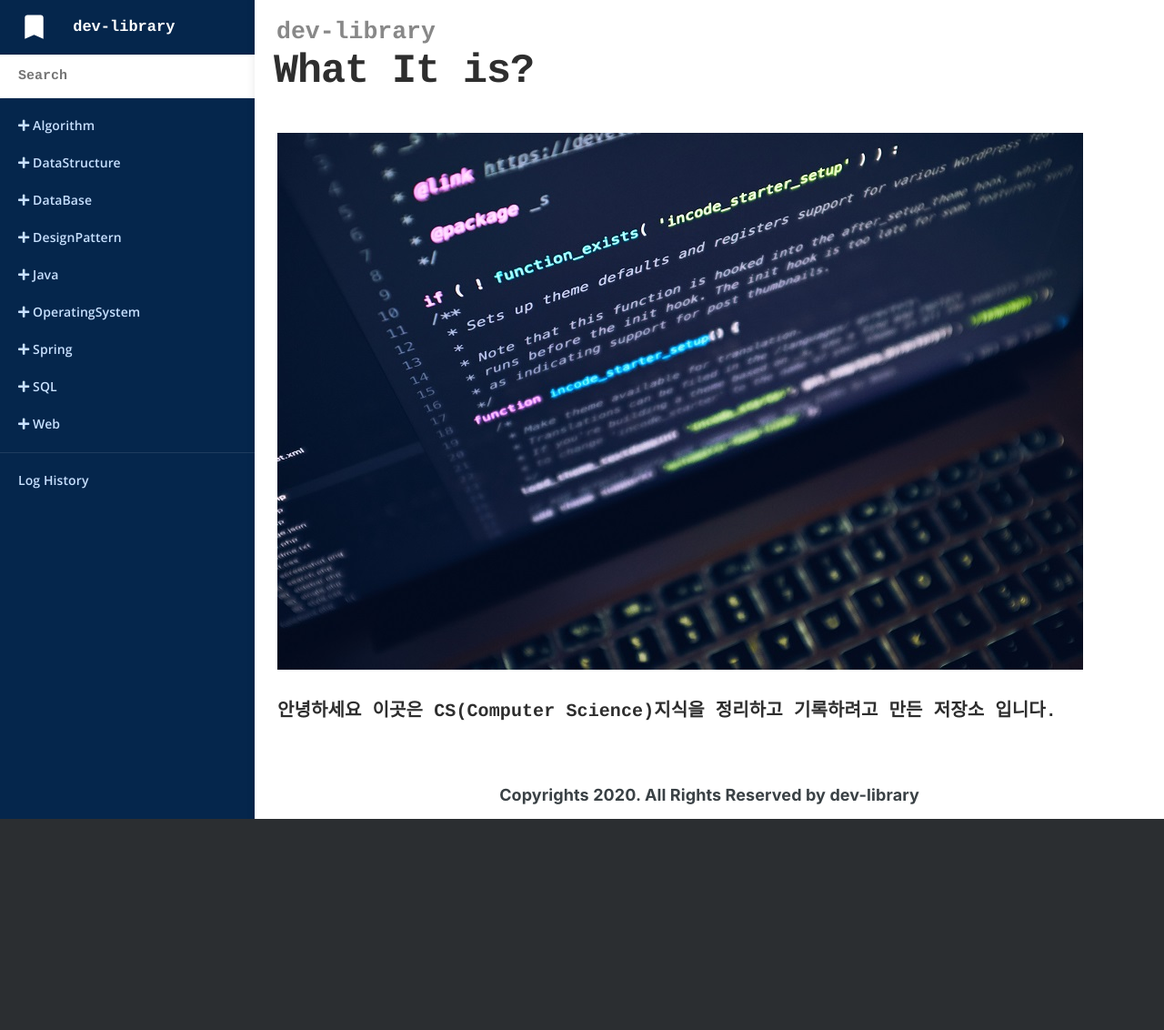
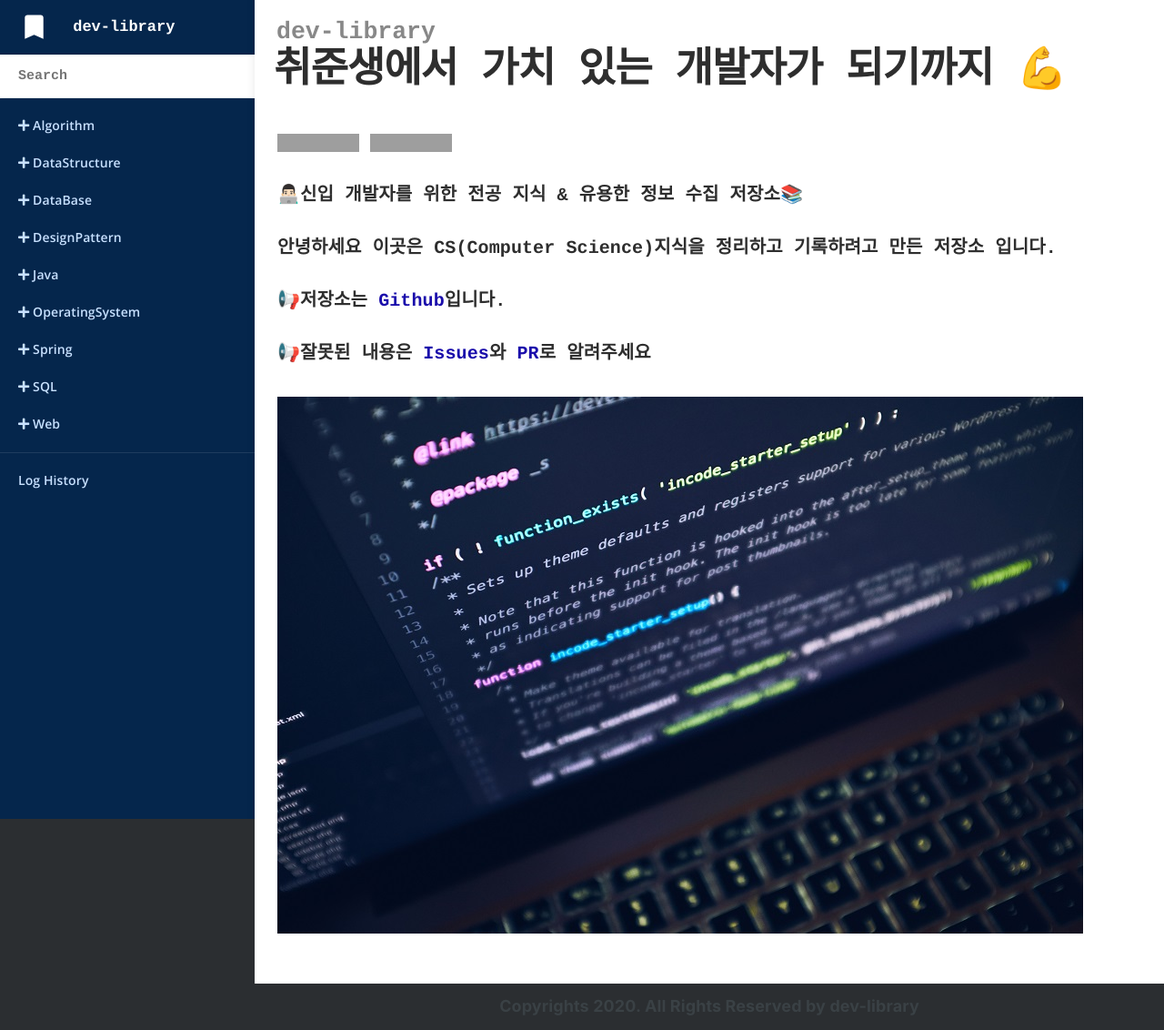
Before and after one commit to doorisopen/record, a Jekyll site: the page built from index.md, in a window 1280 px wide. Shown: the whole page at 91% size. Built offline with Jekyll 4.4.1, drawn with Linux system fonts in a browser that asks for light colours; nearby versions of some CDN libraries; some web fonts are replaced; before the commit the page ends 900 px from its top, so only the background shows below that; grey boxes are pictures that could not be loaded.

Commit message:
[Update] 2020-06-04 index

```diff
--- a/index.md
+++ b/index.md
@@ -1,7 +1,20 @@
 ---
-title: What It is?
+title: 취준생에서 가치 있는 개발자가 되기까지 💪
 ---
 
-![work]({{ site.baseurl }}/images/work.jpg)
+<!-- HitCount: http://hits.dwyl.io/ -->
+
+[![author](https://img.shields.io/badge/author-doorisopen-007ec6.svg?style=flat-square)](https://github.com/doorisopen/developers-library)
+[![Hits](https://hits.seeyoufarm.com/api/count/incr/badge.svg?url=https%3A%2F%2Fgithub.com%2Fdoorisopen%2Fdevelopers-library)](https://hits.seeyoufarm.com)
+
+<!-- [![HitCount](http://hits.dwyl.com/doorisopen/https://githubcom/doorisopen/developers-library.svg)](http://hits.dwyl.com/doorisopen/https://githubcom/doorisopen/developers-library) -->
+
+👨🏻‍💻신입 개발자를 위한 전공 지식 & 유용한 정보 수집 저장소📚
 
 안녕하세요 이곳은 CS(Computer Science)지식을 정리하고 기록하려고 만든 저장소 입니다.
+
+📢저장소는 [Github](https://github.com/doorisopen/developers-library/)입니다.
+
+📢잘못된 내용은 [Issues](https://github.com/doorisopen/developers-library/issues)와 [PR](https://github.com/doorisopen/developers-library/pulls)로 알려주세요
+
+![work]({{ site.baseurl }}/images/work.jpg)
```
